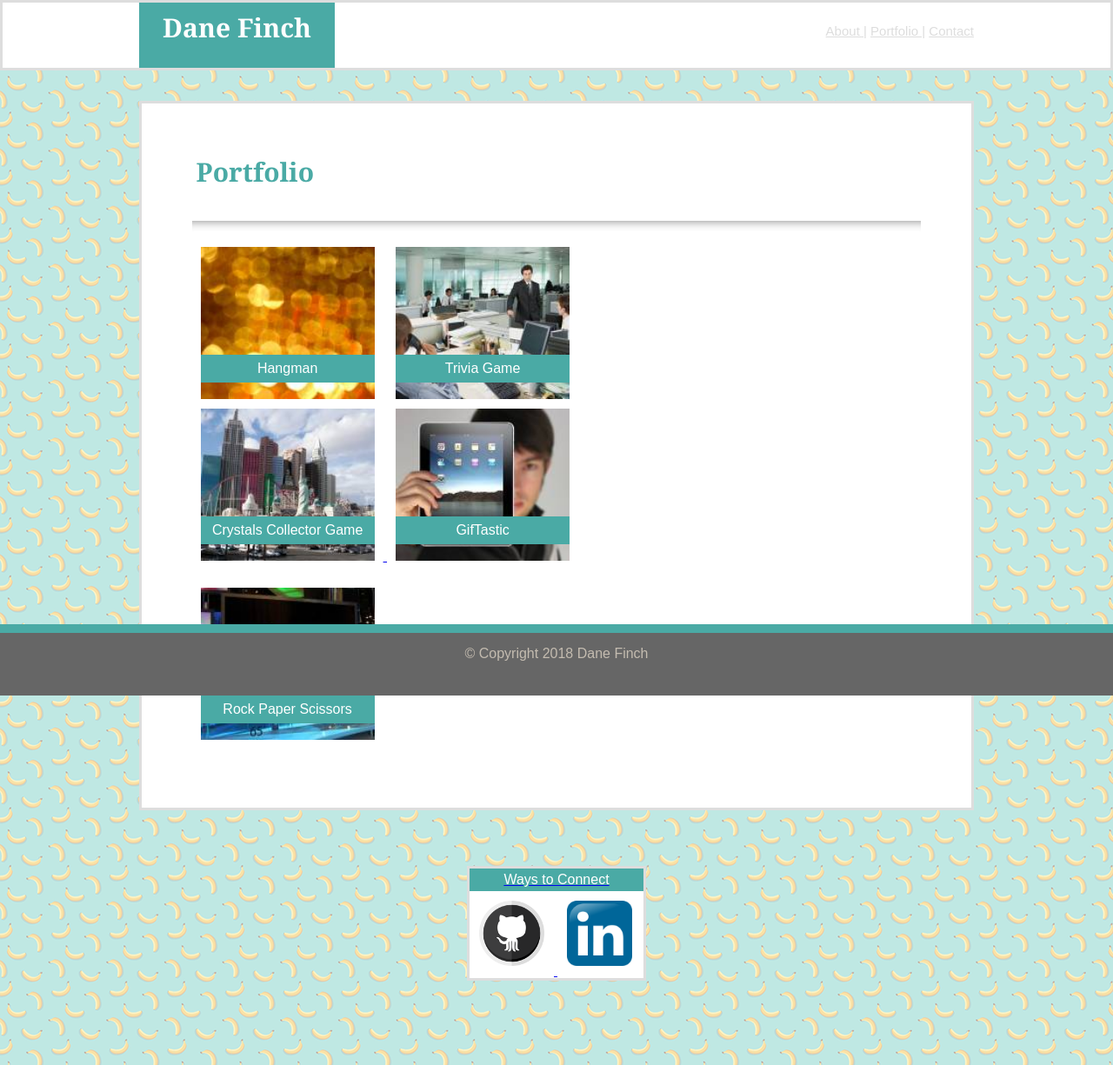
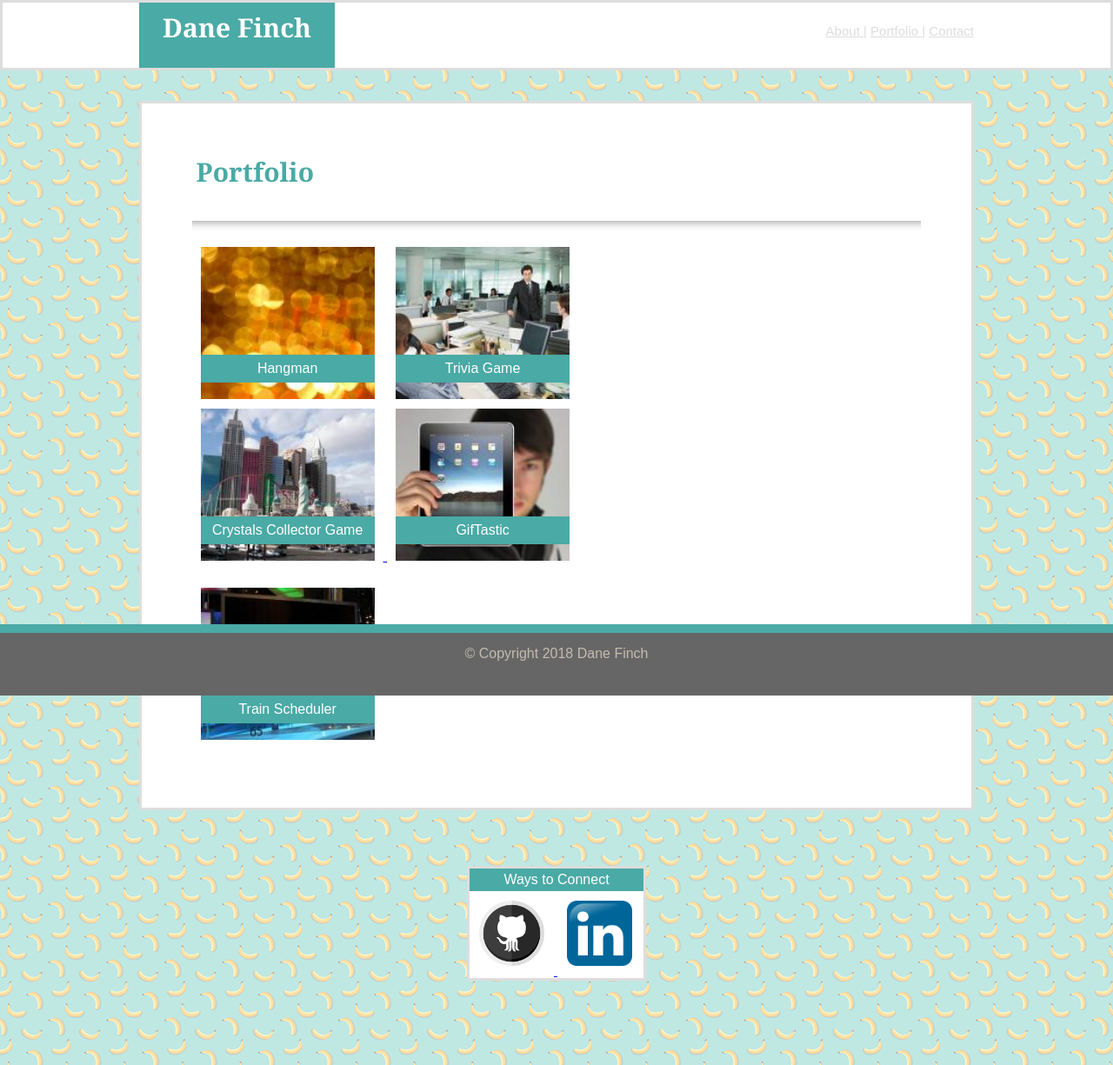
Before and after one commit to daners7777/daners7777.github.io, a plain HTML site: page portfolio.html in a window 1280 px wide. Shown: the top 1225 px of the page at 87% size. Drawn offline with Linux system fonts and the light colour scheme.

Commit message:
added trainscheduler

```diff
--- a/portfolio.html
+++ b/portfolio.html
@@ -60,8 +60,9 @@
 				</div>
 				<div class="group3">
 					<div class=text1>
-					<img class="photo" class="text5" src="assets/images/image5.jpg" alt="Rock Paper Scissors">
-					<h2>Rock Paper Scissors<h2>
+					<a href="https://daners7777.github.io/TrainScheduler/" target="blank"></a>
+					<img class="photo" class="text5" src="assets/images/image5.jpg" alt="Train Scheduler">
+					<h2>Train Scheduler<h2>
 				</div>
 			</div>
 		</div>
```
